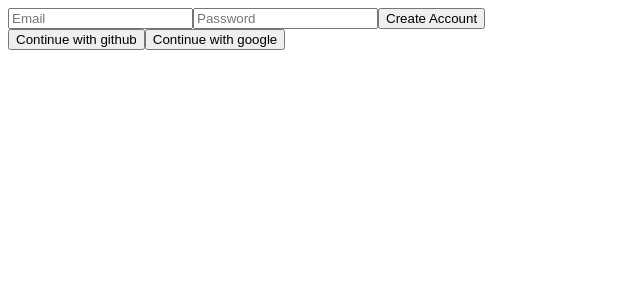
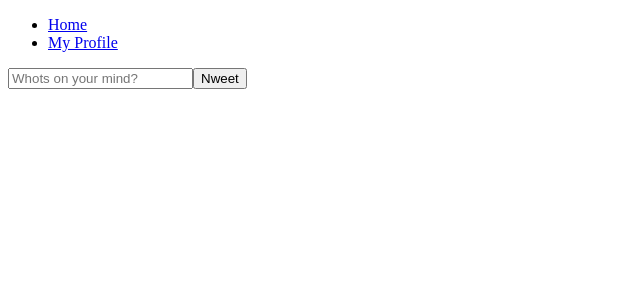
Before and after one commit to Andrew-Lucas/nwitter-, a React (Create React App) app: page /#/ in a window 1280 px wide. Shown: the top 300 px of the page, without its empty margins (0-640 px from the left). Built offline with nearby package versions, Linux system fonts and the light colour scheme; no server answers; sample sign-in values are in the browser's storage.

Commit message:
Nweeting Intro..

```diff
--- a/src/components/App.js
+++ b/src/components/App.js
@@ -1,7 +1,27 @@
-import AppRouter from "./Router";
+import { useEffect, useState } from 'react'
+import AppRouter from './Router'
+import { getAuth } from 'firebase/auth'
 
 function App() {
-  return <AppRouter />
+  const auth = getAuth()
+  const [init, setInit] = useState(false)
+  const [isLoggedIn, setIsLoggedIn] = useState(false)
+
+  useEffect(() => {
+    auth.onAuthStateChanged((user) => {
+      if (user) {
+        setIsLoggedIn(true)
+      } else {
+        setIsLoggedIn(false)
+      }
+      setInit(true)
+    })
+  }, [])
+  return (
+    <>
+      {init ? <AppRouter isLoggedIn={isLoggedIn} /> : 'Initializing...'}
+    </>
+  )
 }
 
-export default App;
+export default App
--- /dev/null
+++ b/src/components/Navigation.js
@@ -0,0 +1,14 @@
+import React from 'react'
+import { Link } from 'react-router-dom'
+
+const Navigation = ()=>{
+  return (
+    <nav>
+      <ul>
+        <li><Link to="/">Home</Link></li>
+        <li><Link to="/profile">My Profile</Link></li>
+      </ul>
+    </nav>
+  )
+}
+export default Navigation
--- a/src/components/Router.js
+++ b/src/components/Router.js
@@ -1,20 +1,26 @@
-import React, { useState } from 'react'
-import { HashRouter as Router, Routes, Route } from 'react-router-dom'
+import React from 'react'
+import { HashRouter as Router, Routes, Route, Navigate} from 'react-router-dom'
 import Auth from '../routes/Auth'
 import Home from '../routes/Home'
+import Profile from '../routes/Profile'
+import Navigation from './Navigation'
 
-const AppRouter = () => {
-  const [isLoggedIn, setIsLoggedIn] = useState(false)
+const AppRouter = ({isLoggedIn}) => {
   return (
     <Router>
+      {isLoggedIn && <Navigation />}
       <Routes>
         <>
           {isLoggedIn ? (
             <>
               <Route exact path="/" element={<Home />}></Route>
+              <Route exact path="/profile" element={<Profile />}></Route>
             </>
           ) : (
+            <>
               <Route exact path="/" element={<Auth />}></Route>
+              <Route exact path="*" element={<Navigate to="/" />} />
+            </>
           )}
         </>
       </Routes>
--- a/src/routes/Auth.js
+++ b/src/routes/Auth.js
@@ -3,12 +3,31 @@ import {
   getAuth,
   createUserWithEmailAndPassword,
   signInWithEmailAndPassword,
+  signInWithPopup,
+  GithubAuthProvider,
+  GoogleAuthProvider,
 } from "firebase/auth";
+import { async } from '@firebase/util';
+
+const errorFormat = (errMsg) =>{
+  if(!errMsg){
+    throw "You did not pass any arguements in 'errorFormat'"
+    return
+  }
+  if(typeof errMsg !== "string"){
+    throw "The arguement in 'errorFormat' must be a string"
+    return
+  }
+  const error = errMsg.substr(10, errMsg.length-10)
+  return error
+}
 
 const Auth = () => {
   const [email, setEmail] = useState('')
   const [password, setPassword] = useState('')
   const [newAccount, setNewAccount] = useState(true)
+
+  const [error, setError] = useState("")
 
   const inputChange = (event) => {
     const {
@@ -25,23 +44,42 @@ const Auth = () => {
     event.preventDefault()
     try {
       let data;
+      let auth = getAuth()
       if (newAccount) {
         //create account
-        const auth = getAuth()
         data = await createUserWithEmailAndPassword(auth, email, password)
         console.log(data)
       } else {
         //login
-        const auth = getAuth()
         data = await signInWithEmailAndPassword(auth, email, password)
       }
-      console.log(data)
     } catch (err) {
-      console.log(err)
+      setError(errorFormat(err.message))
+      console.dir(err)
     }
   }
+  function toogleLoginOrSignin(){
+    return setNewAccount((prev)=> !prev)
+  }
+
+  const socialLogin = async (event)=>{
+    let auth = getAuth()
+    const {target:{name}} = event
+    console.log(name)
+    let provider;
+    if(name === "github"){
+      provider = new GithubAuthProvider()
+    } else if(name === "google"){
+      provider = new GoogleAuthProvider()
+    }
+    console.log(provider)
+    const data = await signInWithPopup(auth, provider)
+    console.log(data)
+  }
+
   return (
     <div>
+      {error ? <span>{error}</span> : null}
       <form onSubmit={formSubmit}>
         <input
           name="email"
@@ -65,9 +103,14 @@ const Auth = () => {
           required
         />
       </form>
+      {newAccount ? <>
+      <span>Already have an account? </span><span style={{color: "royalblue", cursor: 'pointer'}} onClick={toogleLoginOrSignin}>Login instead</span>
+      </> : <>
+      <span>Don't have an account? </span><span style={{color: "royalblue", cursor: 'pointer'}} onClick={toogleLoginOrSignin}>Create an account</span>
+      </>}
       <div>
-        <button>Continue with github</button>
-        <button>Continue with google</button>
+        <button onClick={socialLogin} name='github'>Continue with github</button>
+        <button onClick={socialLogin} name='google'>Continue with google</button>
       </div>
     </div>
   )
--- a/src/routes/Home.js
+++ b/src/routes/Home.js
@@ -1,5 +1,26 @@
-import React from "react";
+import React, { useState } from "react";
 
-const Home = () => <span>Home</span>;
+const Home = () => {
+  const [nweet, setNweet] = useState("")
+  const formSubmit = (event)=>{
+    event.preventDefault()
+/*     const {target} = event */
+    console.log(event)
+  }
+
+  const inputChange = (event)=>{
+    const {target:{value}} = event
+    console.log(value)
+    setNweet(value)
+  }
+  return (
+    <div>
+      <form onSubmit={formSubmit}>
+        <input value={nweet} onChange={inputChange} type="text" placeholder="Whots on your mind?" />
+        <button>Nweet</button>
+      </form>
+    </div>
+  )
+};
 
 export default Home
--- a/src/routes/Profile.js
+++ b/src/routes/Profile.js
@@ -1,3 +1,19 @@
+import { getAuth, signOut } from "firebase/auth";
 import React from "react";
+import { useNavigate } from "react-router-dom"
 
-export default () => <span>Profile</span>;
+export default () => {
+  const auth = getAuth()
+  const navigate = useNavigate()
+
+  const onLogout = ()=> {
+    signOut(auth)
+    navigate("/")
+  }
+
+  return (
+    <>
+      <button onClick={onLogout}>Logout</button>
+    </>
+  )
+};
```
Also changed, not shown: src/firebase.js (line endings or trailing spaces). Lines whose indentation alone changed are shown as unchanged.
